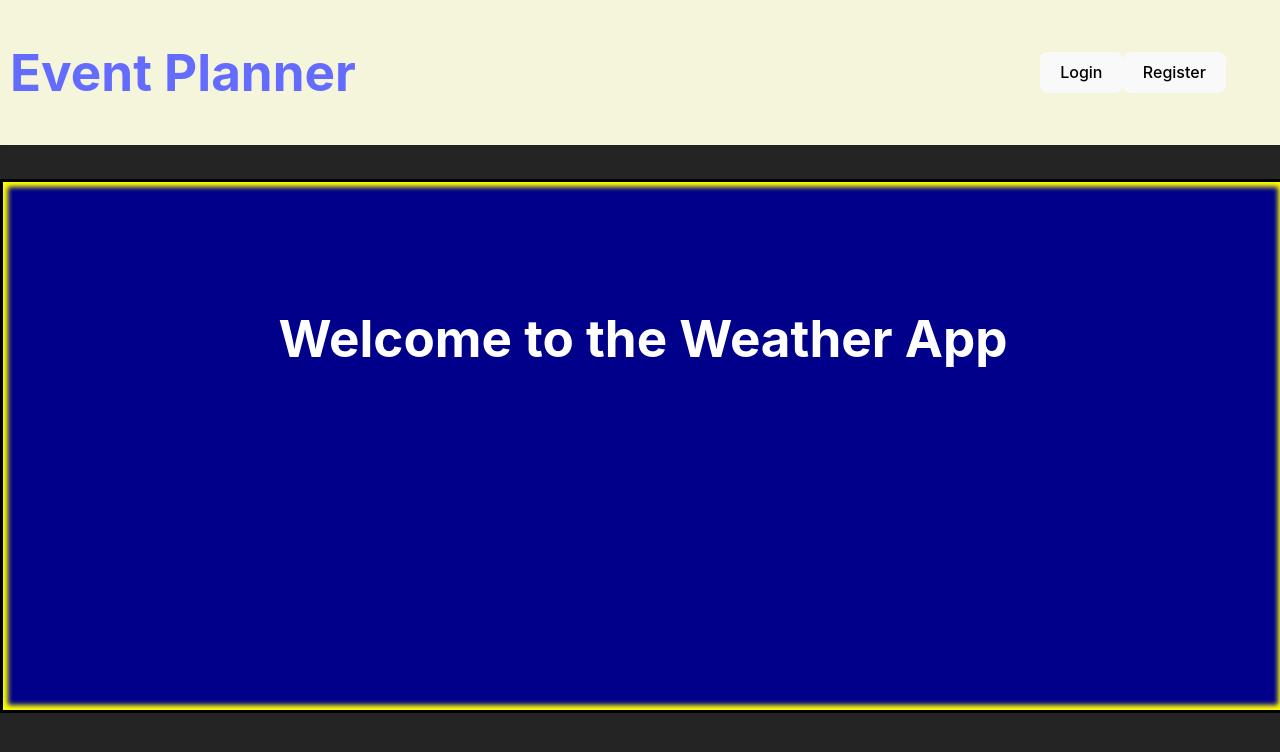
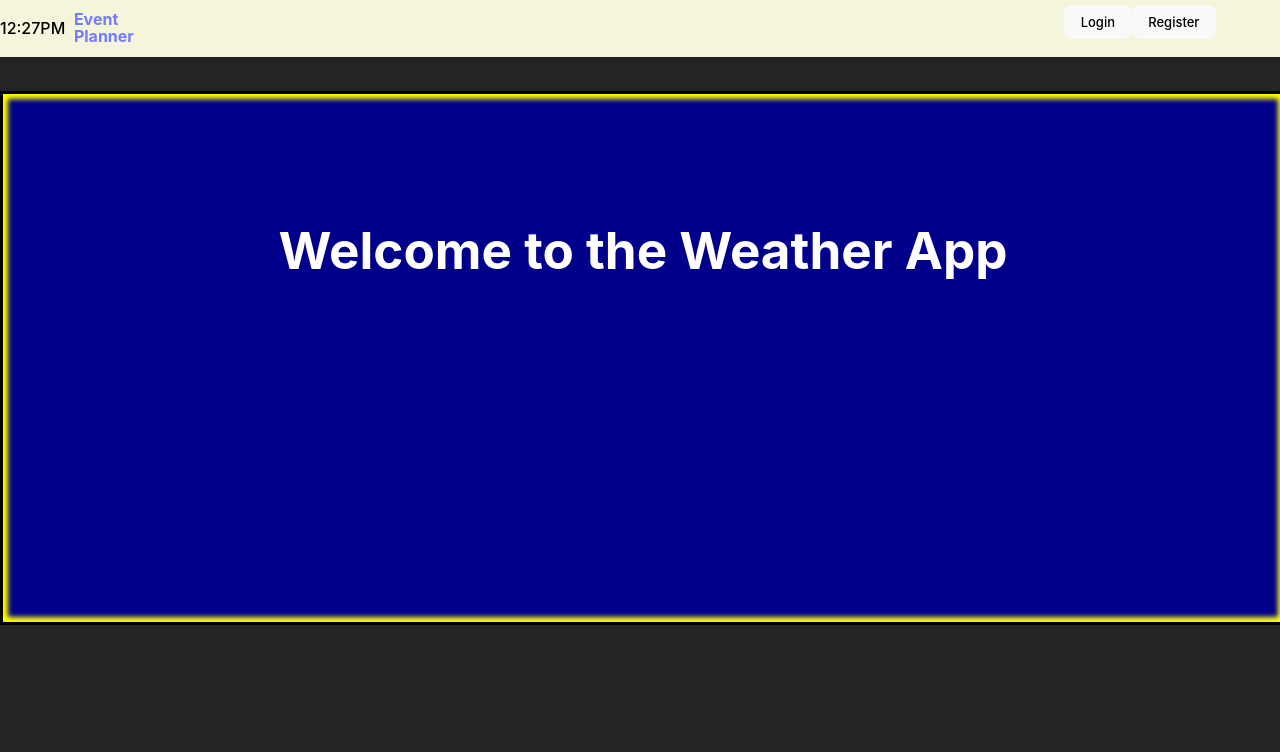
Before and after one commit to kysJune/EventPlanner, a React (Vite) app in the folder client/: page / in a window 1280 px wide. Shown: the top 752 px of the page. Built offline with nearby package versions, Linux system fonts and the light colour scheme.

Commit message:
formatting

```diff
--- a/client/src/App.css
+++ b/client/src/App.css
@@ -5,12 +5,12 @@ App {
 }
 
 header {
-	height: 10%;
+	height: fit-content;
 	width: 100%;
 	display: flex;
 	flex-direction: row;
 	justify-content: space-between;
-	align-items: center;
+	align-items: top;
 	color: black;
 	/* margin-bottom:20px ; */
 }
--- a/client/src/components/day/Day.css
+++ b/client/src/components/day/Day.css
@@ -1,4 +1,3 @@
-
 .day {
 	height: 100%;
 	overflow: auto;
--- a/client/src/components/day/Day.jsx
+++ b/client/src/components/day/Day.jsx
@@ -9,12 +9,12 @@ import isValidEvent from "./algorithms";
 const Day = () => {
 	const [events, setEvents] = useState([]);
 	const location = useLocation();
-	const { day, month, year } = location.state == null ? { day: 1, month: 1, year: 2024 } : location.state;
+	const { day, month, year } =
+		location.state == null ? { day: 1, month: 1, year: 2024 } : location.state;
 	const [modalIsOpen, setModalIsOpen] = useState(false);
 	const [newEventName, setNewEventName] = useState("");
 	const [newEventStartTime, setNewEventStartTime] = useState("");
 	const [newEventEndTime, setNewEventEndTime] = useState("");
-
 
 	useEffect(() => {
 		const fetchEvents = async () => {
--- a/client/src/components/header/Header.css
+++ b/client/src/components/header/Header.css
@@ -1,14 +1,34 @@
 /* Header.module.css */
 .header {
 	position: relative;
+	display: flex;
+	flex-direction: row;
 	top: 0;
 	width: 100%;
 	height: fit-content-10px;
 	background: beige;
-	padding: 10px;
 	box-shadow: 0 2px 4px rgba(0, 0, 0, 0.1);
 }
 
+.titleContainer{
+	position: top;
+	display: flex;
+	flex-direction: row;
+	top: 0;
+	width: fit-content;
+	height: fit-content;
+}
+
+.title {
+	padding-left: 5%;
+	display: flex;
+	top: 0;
+	width: fit-content;
+	height: fit-content;
+	justify-content: space-between;
+	font-size: medium;
+	position: center;
+}
 .loggedOutUser {
 	display: flex;
 	top: 0;
@@ -17,17 +37,17 @@
 	padding-right: 5%;
 	height: fit-content;
 	width: fit-content;
+	font-size: small;
 }
 
 .loggedInUser {
 	display: flex;
 	color: black;
 	top: 0;
-	width: 15%;
 	padding: 5px;
 	padding-right: 5%;
 	height: fit-content;
-	width: 30%;
+	width: 50%;
 	justify-content: space-between;
 }
 
@@ -35,3 +55,19 @@
 	color: black;
 	position: relative;
 }
+
+.clockTime{
+	color: black;
+	align-items: top;
+}
+
+.button{
+	font-size: small;
+	height: 50%;
+	margin-top: 1%;
+}
+
+.searchbar{
+	color: aqua;
+	margin-top: 1%;
+}
--- a/client/src/components/header/Header.jsx
+++ b/client/src/components/header/Header.jsx
@@ -2,9 +2,9 @@ import "./Header.css";
 import React from "react";
 import { useNavigate } from "react-router-dom";
 import { cookies } from "../../App.jsx";
-import { removeCookies } from "./algorithms.js";
-// import {Register} from "../register/Register"
-// import { Login } from "../login/Login";
+import { removeCookies } from "./algorithms/algorithms.js";
+import Clock from "./algorithms/clock.jsx";
+import SearchBar from "./algorithms/searchbar.jsx";
 
 const Header = ({ isLoggedIn }) => {
 	const navigate = useNavigate();
@@ -31,16 +31,19 @@ const Header = ({ isLoggedIn }) => {
 
 	return (
 		<header className="header">
-			<a href="/">
-				<h1 className="title">Event Planner</h1>
+			<a className="titleContainer" href="/">
+				<Clock className="clock"/>
+				<h1 className="title">Event Planner </h1>
 			</a>
+
 			{cookies.get("isLoggedIn") ? (
 				<div className="loggedInUser">
+					<SearchBar/>
 					<p className="username"> {cookies.get("username")} </p>
 					{/*TODO change the button to instead show the current weather icon based on the users cookie's location value  */}
-					<button onClick={navWeather}>Weather</button>
-					<button onClick={navAbout}>About</button>
-					<button onClick={handleLogout}>Logout</button>
+					<button className="button" onClick={navWeather}>Weather</button>
+					<button className="button" onClick={navAbout}>About</button>
+					<button className="button" onClick={handleLogout}>Logout</button>
 				</div>
 			) : (
 				<nav className="loggedOutUser">
--- a/client/src/components/header/algorithms.js
+++ /dev/null
@@ -1,11 +0,0 @@
-import { cookies } from "../../App.jsx";
-
-export const removeCookies = () => {
-	// Get all cookies
-	const allCookies = cookies.getAll();
-
-	// Iterate over all cookies and remove each one
-	Object.keys(allCookies).forEach((cookieName) => {
-		cookies.remove(cookieName);
-	});
-};
```
